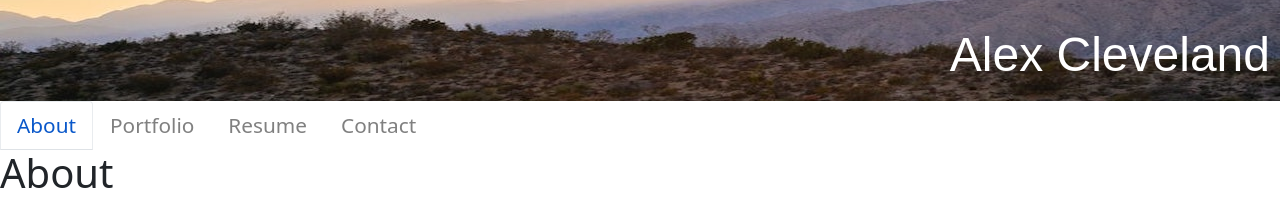
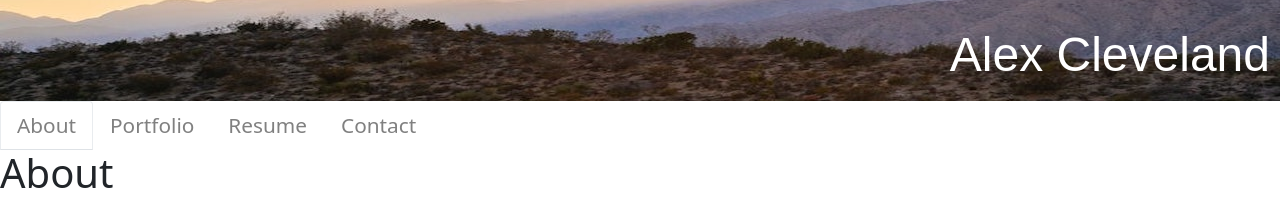
Before and after one commit to AClevel5/Alex-Cleveland-Portfolio, a React (Create React App) app: page / in a window 1280 px wide. In both pictures the pointer is over the link "About". Shown: the part 99-299 px from the top of the page. Built offline with nearby package versions, Linux system fonts and the light colour scheme.

Commit message:
Changed color on tabs hover & active

```diff
--- a/src/styles/Navbar.css
+++ b/src/styles/Navbar.css
@@ -11,3 +11,11 @@
    font-size: 1.3rem;
    text-decoration: none;
  }
+
+ .nav-tabs a:focus {
+   color: orange;
+ }
+
+ .nav-tabs a:hover {
+   color: gray;
+ }
```
